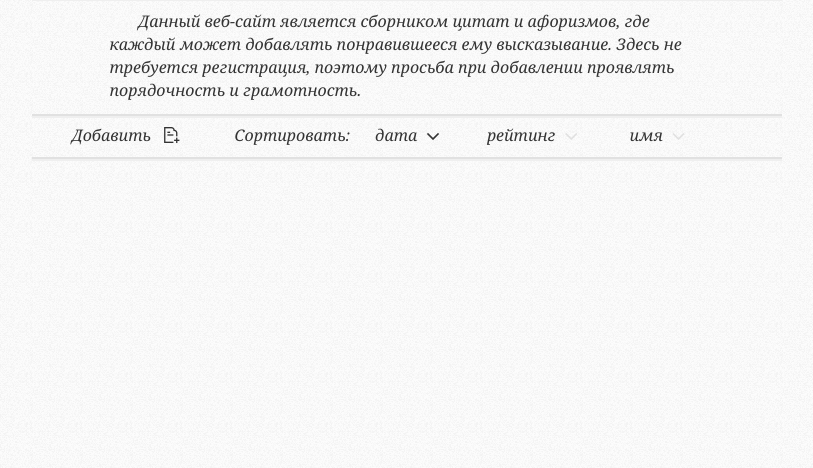
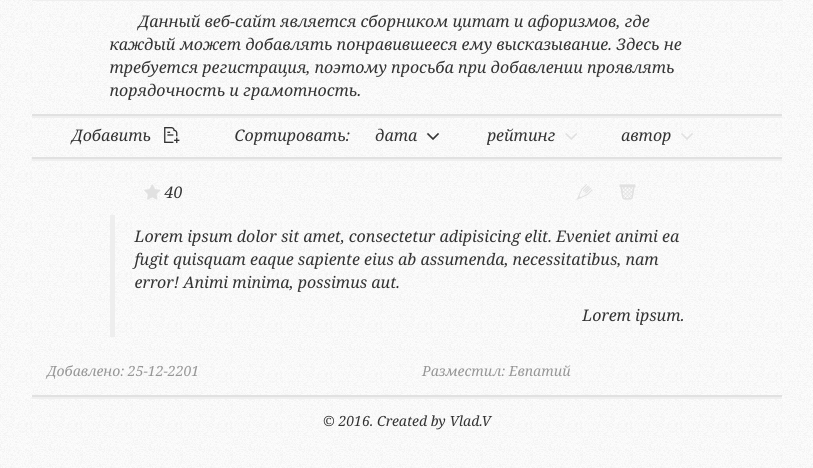
Before and after one commit to VladViger/famous_quotations, a website: page src/index.html in a window 1280 px wide. Shown: the part 126-594 px from the top of the page, without its empty margins (233-1046 px from the left). Drawn offline with nearby package versions, Linux system fonts and the light colour scheme; files that its build step writes are made by us from their sources.

Commit message:
complate HTML & CSS

```diff
--- a/src/index.html
+++ b/src/index.html
@@ -46,18 +46,46 @@
 				<p class="sort-rating">рейтинг<span class="icon flaticon-down"></span></p>
 			</div>
 			<div class="col-xs-3 col-sm-2">
-				<p class="sort-name">имя<span class="icon flaticon-down"></span></p>
+				<p class="sort-name">автор<span class="icon flaticon-down"></span></p>
 			</div>
 			<div class="col-xs-12 line"></div>
 		</section>
-		<article class="row quote-wrap">
-
+		<!-- temp: example -->
+		<article class="quote-wrap">
+			<div class="row quote-control-panel">
+				<div class="col-xs-2 col-xs-offset-1">
+					<span class="rating icon flaticon-like">&nbsp;40</span>
+				</div>
+				<div class="col-xs-4 col-xs-offset-4">
+					<span class="edit icon flaticon-edit"></span>
+					<span class="delete icon flaticon-delete"></span>
+				</div>
+			</div>
+			<div class="row">
+				<div class="col-xs-10 col-xs-offset-1">
+					<blockquote class="quote-body">
+						<p class="quote-text">Lorem ipsum dolor sit amet, consectetur adipisicing elit. Eveniet animi ea fugit quisquam eaque sapiente eius ab assumenda, necessitatibus, nam error! Animi minima, possimus aut.</p>
+						<p class="quote-author"><cite>Lorem ipsum.</cite></p>
+					</blockquote>
+				</div>
+			</div>
+			<div class="row post-info">
+				<div class="col-xs-12 col-sm-6">
+					<p><span>Добавлено:&nbsp;</span><span>25-12-2201</span></p>
+				</div>
+				<div class="col-xs-12 col-sm-6">
+					<p><span>Разместил:&nbsp;</span><span>Евпатий</span></p>
+				</div>
+			</div>
+			<div class="row">
+				<div class="col-xs-12 line"></div>
+			</div>
 		</article>
-		<article class="row quote-wrap">
-
-		</article>
+		<!-- end example -->
 		<footer class="row footer">
-
+			<div class="col-xs-12">
+				<p class="copyright">© 2016. Created by Vlad.V</p>
+			</div>
 		</footer>
 	</div>
 	<script src="https://cdnjs.cloudflare.com/ajax/libs/jquery/1.12.1/jquery.min.js"></script>
@@ -68,7 +96,36 @@
 	<script src="scripts/modules.js"></script>
 	<!-- endbuild -->
 	<script id="" type="text/template">
-
+		<article class="quote-wrap">
+			<div class="row quote-control-panel">
+				<div class="col-xs-2 col-xs-offset-1">
+					<span class="rating icon flaticon-like">&nbsp;40</span>
+				</div>
+				<div class="col-xs-4 col-xs-offset-4">
+					<span class="edit icon flaticon-edit"></span>
+					<span class="delete icon flaticon-delete"></span>
+				</div>
+			</div>
+			<div class="row">
+				<div class="col-xs-10 col-xs-offset-1">
+					<blockquote class="quote-body">
+						<p class="quote-text">Lorem ipsum dolor sit amet, consectetur adipisicing elit. Eveniet animi ea fugit quisquam eaque sapiente eius ab assumenda, necessitatibus, nam error! Animi minima, possimus aut.</p>
+						<p class="quote-author"><cite>Lorem ipsum.</cite></p>
+					</blockquote>
+				</div>
+			</div>
+			<div class="row post-info">
+				<div class="col-xs-12 col-sm-6">
+					<p><span>Добавлено:&nbsp;</span><span>25-12-2201</span></p>
+				</div>
+				<div class="col-xs-12 col-sm-6">
+					<p><span>Разместил:&nbsp;</span><span>Евпатий</span></p>
+				</div>
+			</div>
+			<div class="row">
+				<div class="col-xs-12 line"></div>
+			</div>
+		</article>
 	</script>
 </body>
 </html>
--- a/src/scripts/jQuery_script.js
+++ b/src/scripts/jQuery_script.js
@@ -1,6 +1,6 @@
 $('.btn-about').on('click', function() {
 	$('.description').toggleClass('hide-xs');
-	$('.btn-about .icon').toggleClass('flaticon-cross');
+	$(this).find('.icon').toggleClass('flaticon-cross');
 });
 
 $('.sort').on('click', function() {
--- a/src/styles/main.less
+++ b/src/styles/main.less
@@ -2,6 +2,8 @@
 -- var --
 */
 @c_link: #79A6F3;
+@c_medium: #969696;
+@c_light: #E1E1E1;
 @fs_main: 16px;
 @fs_title: 28px;
 
@@ -9,7 +11,6 @@
 -- global --
 */
 body {
-	min-width: 360px;
 	font-family: Georgia, serif;
 	font-style: italic;
 	font-size: @fs_main;
@@ -17,6 +18,7 @@ body {
 }
 
 .container {
+	min-width: 360px;
 	max-width: 750px;
 }
 
@@ -24,6 +26,17 @@ body {
 	height: 4px;
 	border-top: 2px solid #E1E1E1;
 	background-color: #EFEFEF;
+}
+
+.btn-about,
+.add-quote,
+.sort-date,
+.sort-rating,
+.sort-name,
+.rating,
+.edit,
+.delete {
+	cursor: pointer;
 }
 
 /*
@@ -71,14 +84,6 @@ body {
 /*
 -- toolbar --
 */
-.btn-about,
-.add-quote,
-.sort-date,
-.sort-rating,
-.sort-name {
-	cursor: pointer;
-}
-
 .toolbar {
 	padding-top: 6px;
 	text-align: center;
@@ -87,7 +92,7 @@ body {
 		white-space: nowrap;
 
 		.icon {
-			color: #E1E1E1;
+			color: @c_light;
 			font-size: @fs_main*0.75;
 		}
 	}
@@ -105,6 +110,65 @@ body {
 }
 
 /*
+-- article --
+*/
+.quote-control-panel {
+	padding-top: 20px;
+	text-align: center;
+
+	.edit,
+	.delete {
+		margin-left: 10px;
+
+		&:not(.active) {
+			color: @c_light;
+		}
+	}
+
+	.rating:before {
+		color: @c_light;
+	}
+
+	.rating.liked:before {
+		color: @c_link;
+	}
+}
+
+.quote-body {
+	margin-top: 12px;
+	font-size: @fs_main;
+
+	.quote-author {
+		text-align: right;
+	}
+}
+
+.post-info {
+	margin-top: 4px;
+	font-size: @fs_main*0.875;
+	color: @c_medium;
+
+	p {
+		margin-bottom: 4px;
+	}
+}
+
+.quote-wrap .line {
+	margin-top: 10px;
+}
+
+/*
+-- footer --
+*/
+.footer {
+	.copyright {
+		padding-top: 12px;
+		font-size: @fs_main*0.875;
+		text-align: center;
+	}
+}
+
+/*
 -- media queries --
 */
 @media (max-width: 480px), (max-width: 768px) and (orientation: landscape) {
@@ -118,9 +182,6 @@ body {
 }
 
 @media (min-width: 600px) {
-/*
--- header --
-*/
 	.header {
 		h1 {
 			margin-top: 36px;
@@ -137,9 +198,6 @@ body {
 		background-size: auto 120px;
 	}
 
-/*
--- description --
-*/
 	.description {
 		p {
 			margin: 5px 0 12px;
```
Also changed, not shown: README.md.
